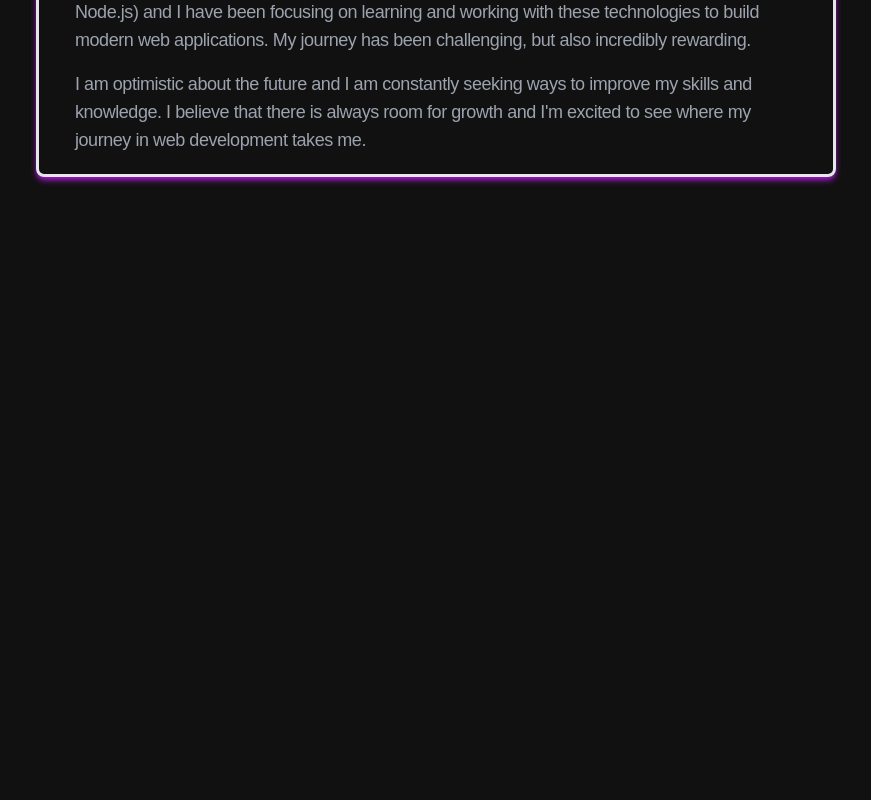
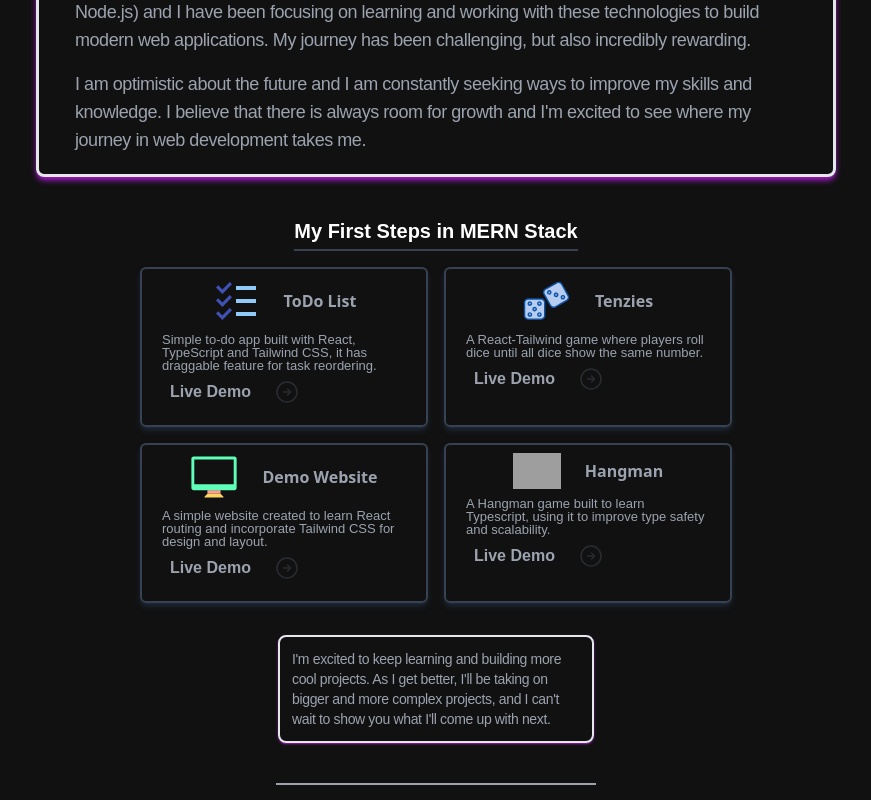
Before and after one commit to AnujChhikara/PortfolioWebsite, a React (Create React App) app: page / in a window 1280 px wide. Shown: the part 1240-2040 px from the top of the page, without its empty margins (204-1075 px from the left). Built offline with nearby package versions, Linux system fonts and the light colour scheme; grey boxes are pictures that could not be loaded.

Commit message:
Update Home.js

```diff
--- a/src/Home.js
+++ b/src/Home.js
@@ -60,7 +60,7 @@ function Home() {
       </div>
 
       {/* Project */}
-      <div data-aos="flip-left">
+      <div>
         <Projects darkMode={darkMode} />
       </div>
 
```
